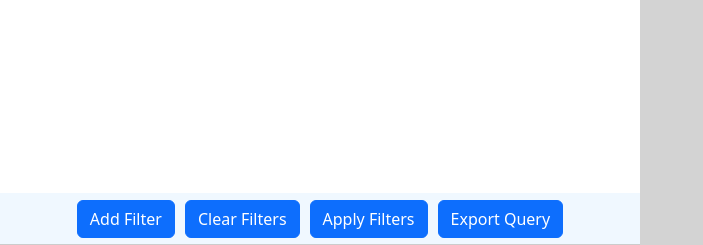
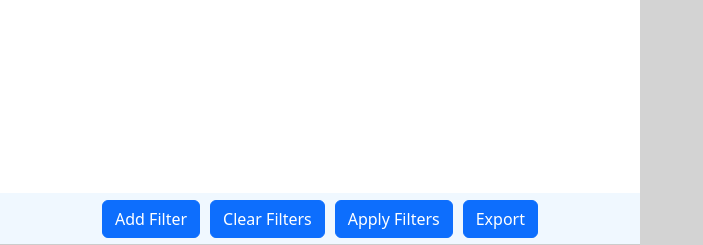
Before and after one commit to tnaccarato/Vis-PheWAS, a Django app: page / in a window 1280 px wide. Shown: the part 555-800 px from the top of the page, without its empty margins (0-703 px from the left). Run offline with Django 5.2, Linux system fonts and the light colour scheme; some libraries are stand-ins or nearby versions.

Commit message:
Rename export

```diff
--- a/vis_phewas/templates/mainapp/index.html
+++ b/vis_phewas/templates/mainapp/index.html
@@ -14,7 +14,7 @@
                     <button class="button btn btn-primary" onclick="addFilter()">Add Filter</button>
                     <button class="button btn btn-primary" onclick="clearFilters()">Clear Filters</button>
                     <button class="button btn btn-primary" onclick="applyFilters()">Apply Filters</button>
-                    <button class="button btn btn-primary" onclick="exportQuery()">Export Query</button>
+                    <button class="button btn btn-primary" onclick="exportQuery()">Export</button>
                 </div>
                 <div class="toolbar-wrapper">
                     {% include 'mainapp/toolbar.html' %}
```
